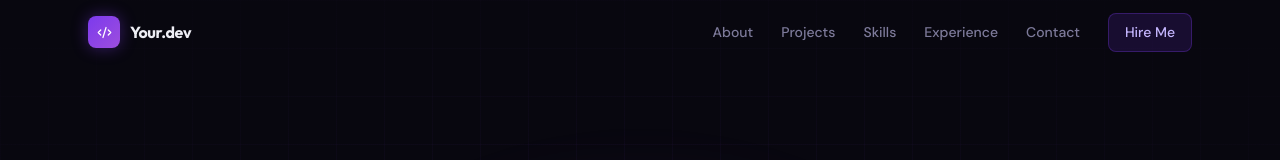
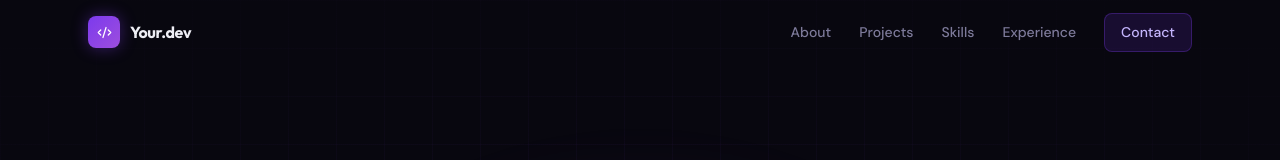
Before and after one commit to llaaksonen/portfolio, a React (Vite) app: page / in a window 1280 px wide. Shown: the top 160 px of the page. Built offline with nearby package versions, Linux system fonts and the light colour scheme.

Commit message:
Update nav bar

```diff
--- a/src/app/components/Nav.tsx
+++ b/src/app/components/Nav.tsx
@@ -3,7 +3,7 @@ import { Menu, X, Code2 } from "lucide-react";
 import { content } from "../../content";
 
 const { brand } = content;
-const { links, cta } = content.nav;
+const { links } = content.nav;
 
 export function Nav() {
   const [open, setOpen] = useState(false);
@@ -60,32 +60,11 @@ export function Nav() {
 
         {/* Desktop */}
         <nav className="hidden md:flex items-center gap-7">
-          {links.map((l) => (
+          {links.map((l) =>
+            l.highlight ? (
               <a
                 key={l.href}
                 href={l.href}
-              className="relative transition-colors duration-200 group"
-              style={{
-                fontFamily: "var(--font-sans)",
-                fontSize: "0.875rem",
-                fontWeight: 500,
-                color: "var(--muted-foreground)",
-                textDecoration: "none",
-              }}
-              onMouseEnter={(e) =>
-                ((e.currentTarget as HTMLElement).style.color =
-                  "var(--foreground)")
-              }
-              onMouseLeave={(e) =>
-                ((e.currentTarget as HTMLElement).style.color =
-                  "var(--muted-foreground)")
-              }
-            >
-              {l.label}
-            </a>
-          ))}
-          <a
-            href="#contact"
                 className="px-4 py-2 rounded-lg transition-all duration-200 hover:brightness-110"
                 style={{
                   fontFamily: "var(--font-sans)",
@@ -109,8 +88,33 @@ export function Nav() {
                     "rgba(124,58,237,0.3)";
                 }}
               >
-            {cta}
+                {l.label}
               </a>
+            ) : (
+              <a
+                key={l.href}
+                href={l.href}
+                className="relative transition-colors duration-200 group"
+                style={{
+                  fontFamily: "var(--font-sans)",
+                  fontSize: "0.875rem",
+                  fontWeight: 500,
+                  color: "var(--muted-foreground)",
+                  textDecoration: "none",
+                }}
+                onMouseEnter={(e) =>
+                  ((e.currentTarget as HTMLElement).style.color =
+                    "var(--foreground)")
+                }
+                onMouseLeave={(e) =>
+                  ((e.currentTarget as HTMLElement).style.color =
+                    "var(--muted-foreground)")
+                }
+              >
+                {l.label}
+              </a>
+            )
+          )}
         </nav>
 
         {/* Mobile toggle */}
@@ -137,7 +141,26 @@ export function Nav() {
             borderBottom: "1px solid rgba(124,58,237,0.12)",
           }}
         >
-          {links.map((l) => (
+          {links.map((l) =>
+            l.highlight ? (
+              <a
+                key={l.href}
+                href={l.href}
+                onClick={() => setOpen(false)}
+                className="mt-3 py-2.5 rounded-lg text-center transition-all duration-200"
+                style={{
+                  background: "rgba(124,58,237,0.2)",
+                  color: "#c4b5fd",
+                  border: "1px solid rgba(124,58,237,0.3)",
+                  fontFamily: "var(--font-sans)",
+                  fontSize: "0.875rem",
+                  fontWeight: 500,
+                  textDecoration: "none",
+                }}
+              >
+                {l.label}
+              </a>
+            ) : (
               <a
                 key={l.href}
                 href={l.href}
@@ -153,23 +176,8 @@ export function Nav() {
               >
                 {l.label}
               </a>
-          ))}
-          <a
-            href="#contact"
-            onClick={() => setOpen(false)}
-            className="mt-3 py-2.5 rounded-lg text-center transition-all duration-200"
-            style={{
-              background: "rgba(124,58,237,0.2)",
-              color: "#c4b5fd",
-              border: "1px solid rgba(124,58,237,0.3)",
-              fontFamily: "var(--font-sans)",
-              fontSize: "0.875rem",
-              fontWeight: 500,
-              textDecoration: "none",
-            }}
-          >
-            {cta}
-          </a>
+            )
+          )}
         </div>
       )}
     </header>
--- a/src/content/profile.example.json
+++ b/src/content/profile.example.json
@@ -11,9 +11,8 @@
       { "label": "Projects", "href": "#projects" },
       { "label": "Skills", "href": "#skills" },
       { "label": "Experience", "href": "#experience" },
-      { "label": "Contact", "href": "#contact" }
-    ],
-    "cta": "Hire Me"
+      { "label": "Contact", "href": "#contact", "highlight": true }
+    ]
   },
   "hero": {
     "badge": "Open to work",
--- a/src/content/types.ts
+++ b/src/content/types.ts
@@ -5,6 +5,8 @@
 export interface NavLink {
   label: string;
   href: string;
+  /** Render this link as the highlighted CTA button. */
+  highlight?: boolean;
 }
 
 export interface SocialLinks {
@@ -75,7 +77,6 @@ export interface Content {
   social: SocialLinks;
   nav: {
     links: NavLink[];
-    cta: string;
   };
   hero: {
     badge: string;
```
Lines whose indentation alone changed are shown as unchanged.
